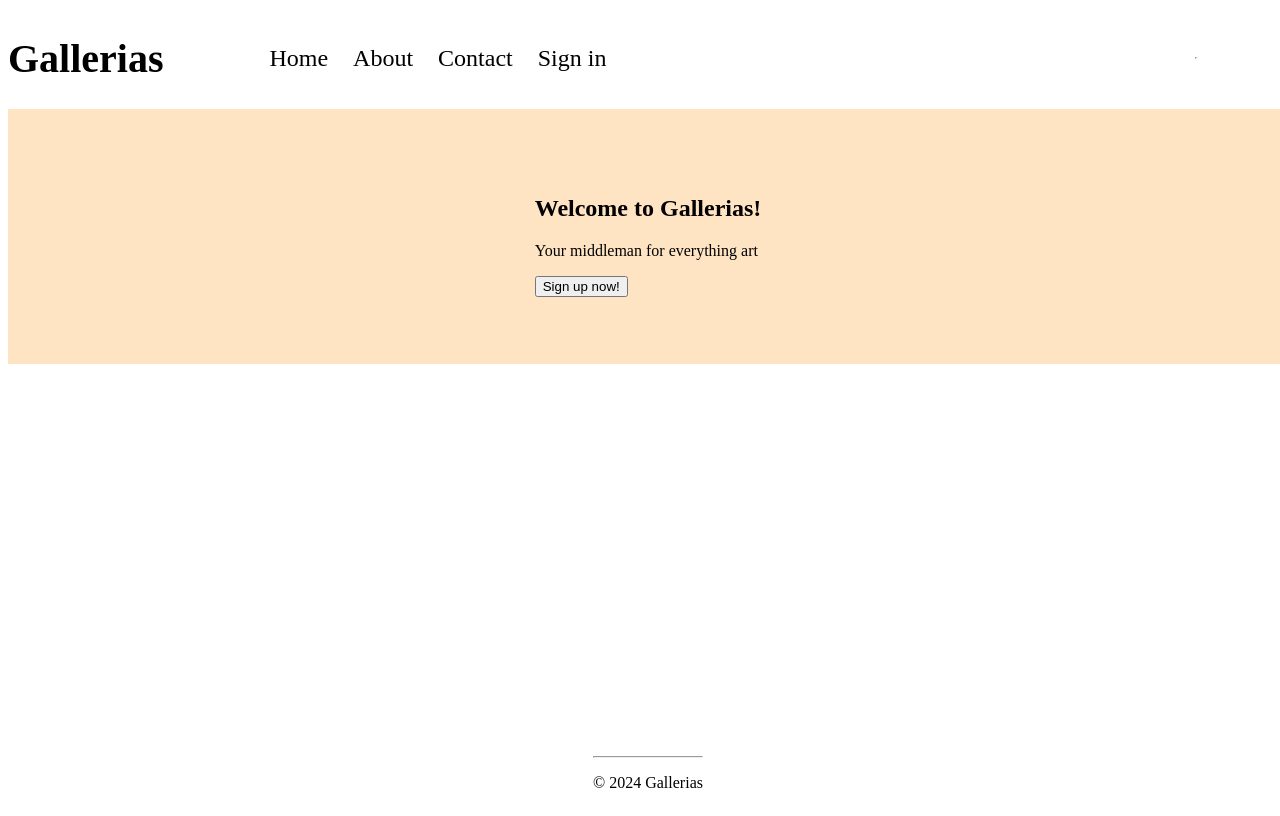
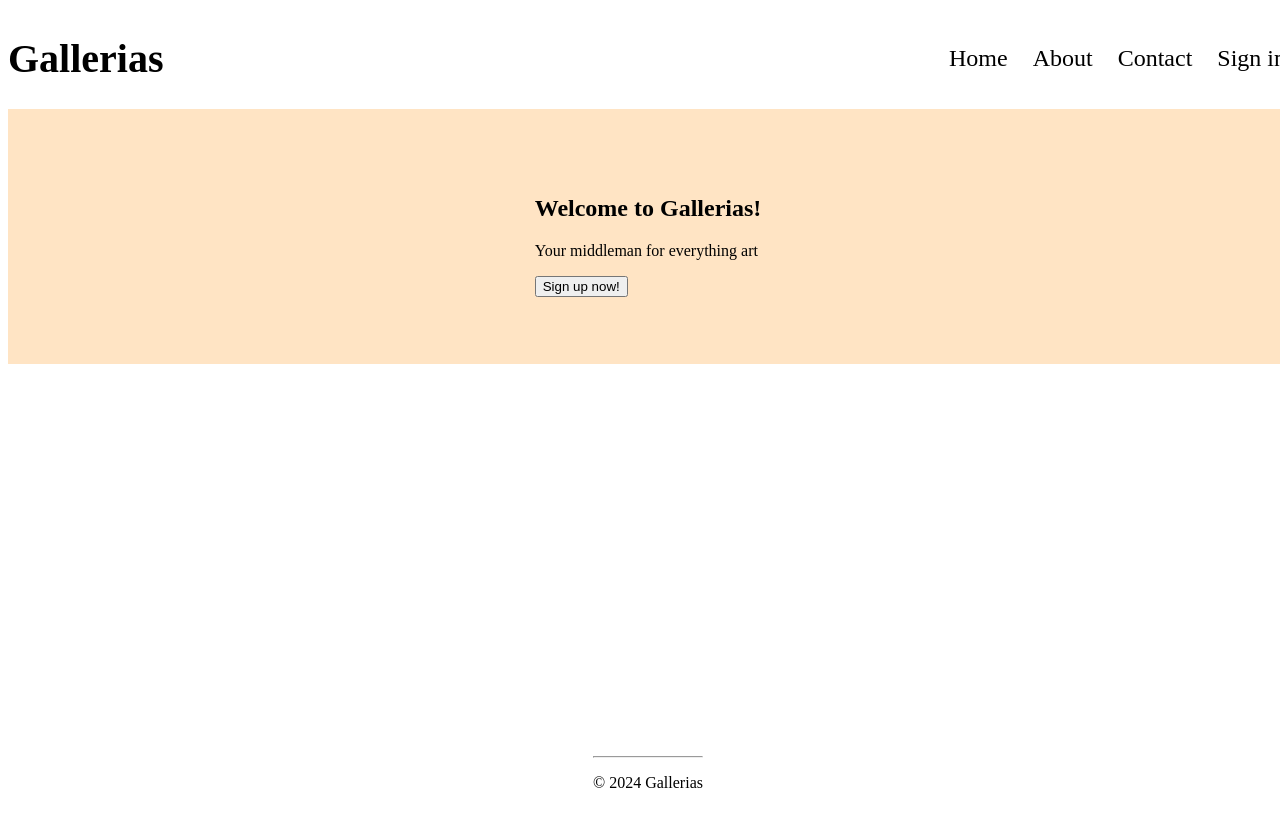
Before and after one commit to weirdball7/Gallerias, a React (Vite) app in the folder Gallerias/: page / in a window 1280 px wide. Built offline with nearby package versions, Linux system fonts and the light colour scheme.

Commit message:
fixed h1 and navbar position

```diff
--- a/Gallerias/src/index.css
+++ b/Gallerias/src/index.css
@@ -12,25 +12,27 @@
   width: 100%;
   display: flex;
   align-items: center;
-  justify-content: space-between;
+  justify-content: space-evenly;
 }
 
 header h1 {
-  width: 200px;
+  width: auto; /* Remove the fixed width */
+  margin-right: auto; /* Push the h1 element to the left */
   font-size: 40px;
 }
 
 header ul {
-  width: 40%;
-  margin-left: 0;
+  width: auto; /* Remove the fixed width */
+  margin-left: auto; /* Push the ul element to the right */
   display: flex;
   align-items: center;
   justify-content: flex-end;
   gap: 25px;
 }
 
+
 nav {
-  width: 70%;
+  width: 90%;
 }
 
 ul {
```
